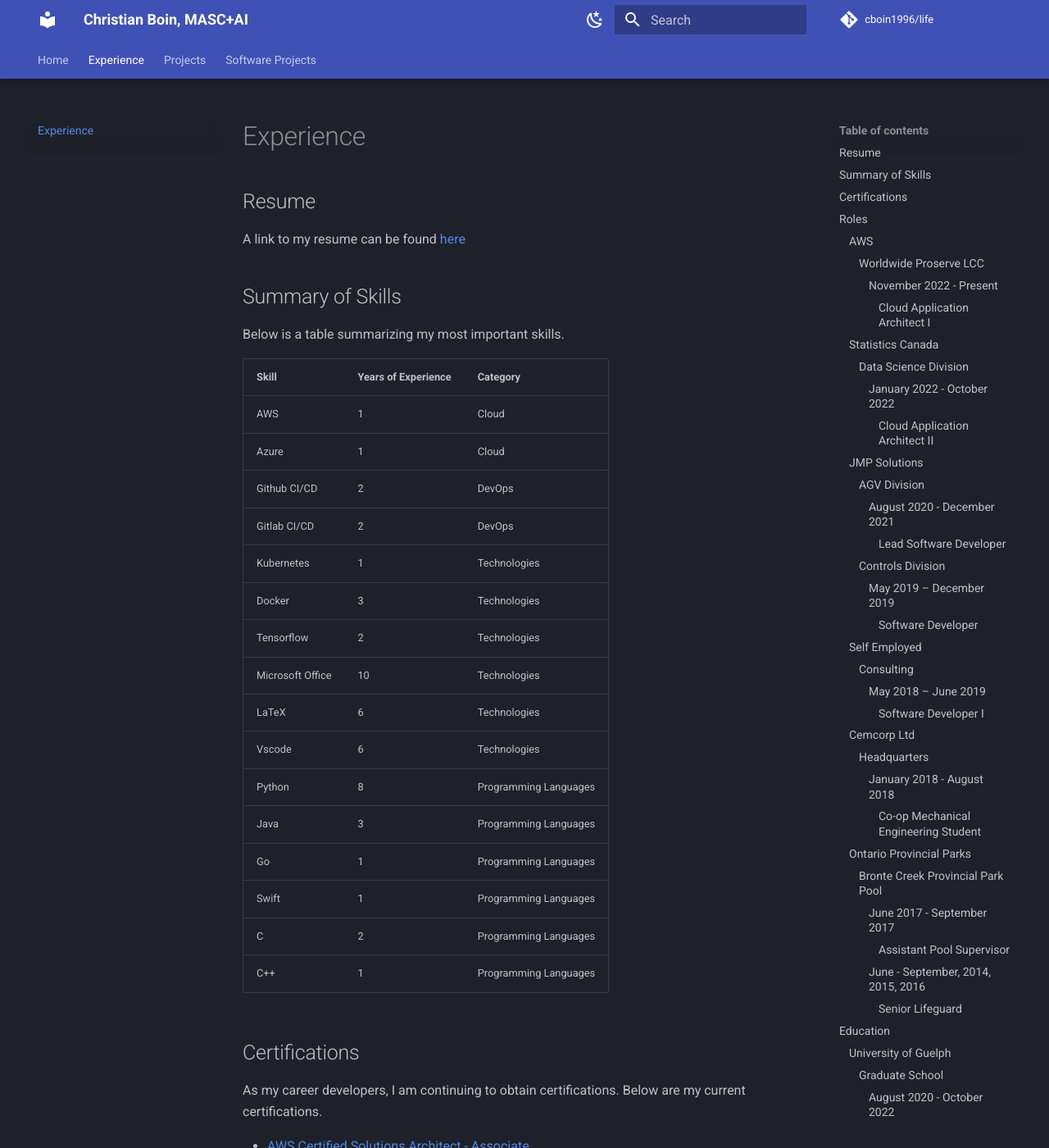
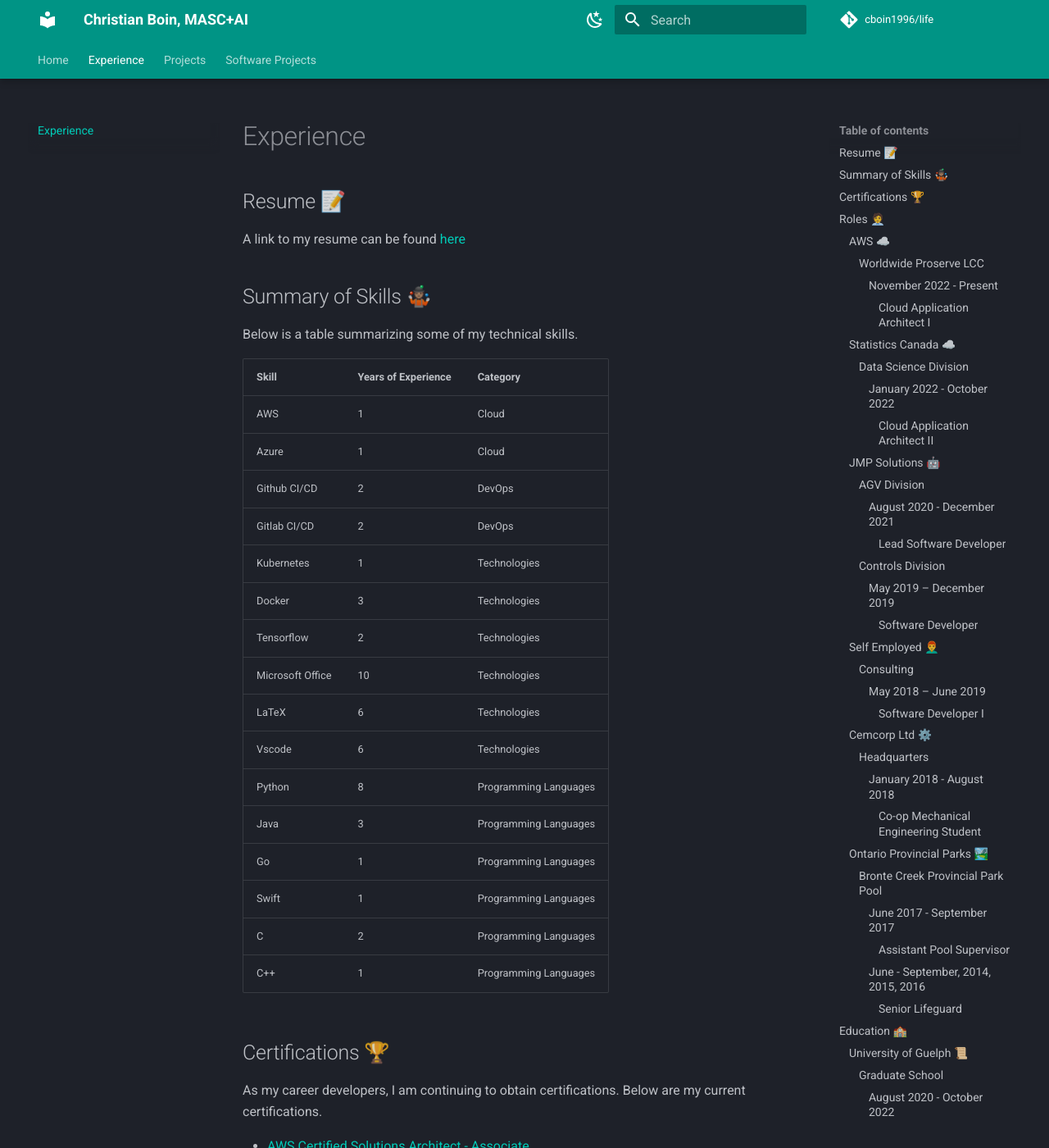
Before and after one commit to cboin1996/cboin1996.github.io, an MkDocs documentation site: the page built from docs/experience.md, in a window 1280 px wide and 1400 px high. Shown: the whole window at 82% size. Built offline with MkDocs 1.6.1 and Material for MkDocs 9.7.7, drawn with Linux system fonts in a browser that asks for light colours; comment, search, counter and statistics services are not loaded; the version menu is left out; some of the changed text lies outside the part shown.

```diff
--- a/docs/experience.md
+++ b/docs/experience.md
@@ -1,12 +1,12 @@
 # Experience
 
-## Resume
+## Resume 📝
 
 A link to my resume can be found [here](https://github.com/cboin1996/resume/releases/latest/download/resume.pdf)
 
-## Summary of Skills
+## Summary of Skills 🤹🏽
 
-Below is a table summarizing my most important skills.
+Below is a table summarizing some of my technical skills.
 
 | Skill            | Years of Experience | Category              |
 | ---------------- | ------------------- | --------------------- |
@@ -27,7 +27,7 @@ Below is a table summarizing my most important skills.
 | C                | 2                   | Programming Languages |
 | C++              | 1                   | Programming Languages |
 
-## Certifications
+## Certifications 🏆
 
 As my career developers, I am continuing to obtain certifications.
 Below are my current certifications.
@@ -35,11 +35,11 @@ Below are my current certifications.
 - [AWS Certified Solutions Architect - Associate](https://www.credly.com/badges/bf8f2124-e1a2-4f6a-90e9-ced8b2ad6e07)
 - [AWS Certified Cloud Practitioner](https://www.credly.com/earner/earned/badge/f859428f-3095-418d-842f-748fe33e0f55)
 
-## Roles
+## Roles 🧑‍💼
 
 The below sections provide short summaries of my roles over the years.
 
-### AWS
+### AWS ☁️
 
 #### Worldwide Proserve LCC
 
@@ -54,7 +54,7 @@ My work involves developing cloud applications
 including the automated deployment of infrastructure and application code
 at scale.
 
-### Statistics Canada
+### Statistics Canada ☁️
 
 #### Data Science Division
 
@@ -70,7 +70,7 @@ about and leveraging Cloud technologies such as ArgoCD, Argo Workflows,
 Terraform, Prometheus, Grafana, and of course Kubernetes to design and deploy
 features empowering Data Scientists with programming tools.
 
-### JMP Solutions
+### JMP Solutions 🤖
 
 #### AGV Division
 
@@ -108,7 +108,7 @@ running. Lastly, as a first responder to client issues, I maintained a line
 of contact between suppliers and the client. As a result of the challenges my
 team and I overcame during one of our projects, we received an innovation award.
 
-### Self Employed
+### Self Employed 👨‍🦰
 
 #### Consulting
 
@@ -123,7 +123,7 @@ designed a front end application connected to a custom Sharepoint table. We
 produced a tablet client and a mobile client for viewing a dashboard summary
 of the database.
 
-### Cemcorp Ltd
+### Cemcorp Ltd ⚙️
 
 #### Headquarters
 
@@ -145,7 +145,7 @@ application requirements. Cemcorp gave me valuable experience in the
 engineering consulting field, further developing my interpersonal skills, and
 honing my technical skills in a variety of different softwares.
 
-### Ontario Provincial Parks
+### Ontario Provincial Parks 🏞️
 
 #### Bronte Creek Provincial Park Pool
 
@@ -170,9 +170,9 @@ for running training, closing the pool, preparing competitions, lifeguarding
 shifts, and I often took initiative to help with pool maintenance tasks due
 to my mechanical inclinations.
 
-## Education
+## Education 🏫
 
-### University of Guelph
+### University of Guelph 📜
 
 #### Graduate School
 
--- a/mkdocs.yml
+++ b/mkdocs.yml
@@ -12,21 +12,27 @@ edit_uri: ""
 theme:
   name: material
   features:
+    - navigation.sections
     - navigation.tracking
-    - navigation.sections
     - navigation.tabs
     - navigation.tabs.sticky
   palette:
     # Palette toggle for dark mode
     - scheme: slate
+      primary: teal
       toggle:
         icon: material/weather-night
         name: Switch to dark mode
     # Palette toggle for light mode
     - scheme: default
+      primary: teal
       toggle:
         icon: material/weather-sunny
         name: Switch to light mode
+
+markdown_extensions:
+  - toc:
+      permalink: true
 
 # Versioning plugin
 extra:
```
Also changed, not shown: README.md (+28 -5 lines), docs/softwareprojects.md (+6 -6 lines).
